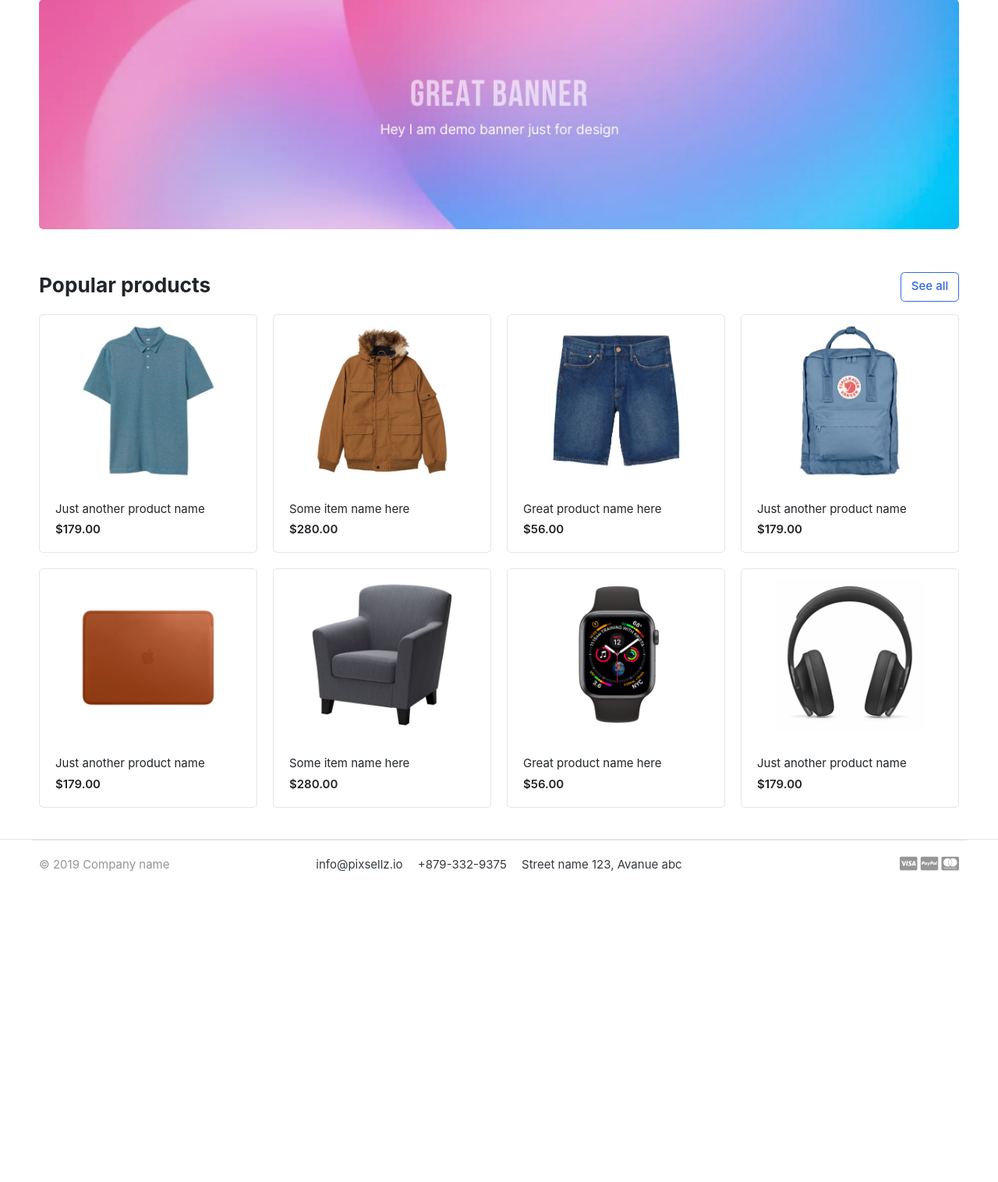
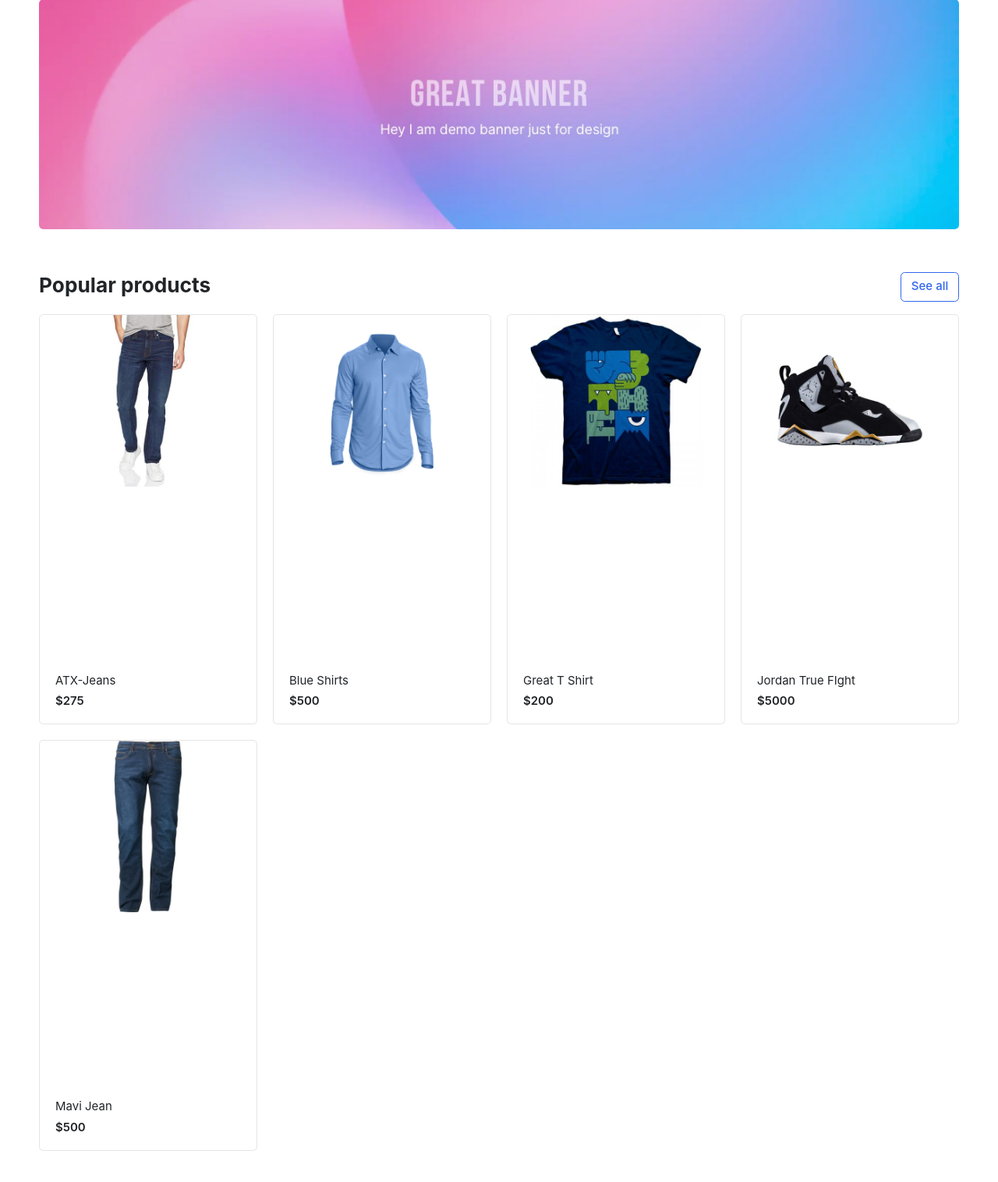
Before and after one commit to devdesignerprakash/ecommerce-django, a Django app: page / in a window 1280 px wide. Shown: the part 139-1655 px from the top of the page at 78% size. Before the commit the page ends 1257 px from the top, so only its background shows below. Run offline with Django 5.2, Linux system fonts and the light colour scheme; data comes from the database, SQL or seed files in the repository; both versions use the stored data as it was after the commit; some libraries are stand-ins or nearby versions; some web fonts are replaced.

Commit message:
@feature show all products in home page

```diff
--- a/ecommerce/ecommerce/views.py
+++ b/ecommerce/ecommerce/views.py
@@ -1,5 +1,10 @@
 from django.http import HttpResponse
 from django.shortcuts import render
+from store.models import Product
 
 def homeView(request):
-    return render(request,'home.html')
+    products = Product.objects.all().filter(is_available=True)
+    context={
+        'products':products
+    }
+    return render(request,'home.html',context)
--- a/ecommerce/static/css/ui.css
+++ b/ecommerce/static/css/ui.css
@@ -21,6 +21,7 @@ a:hover {
 }
 .img-wrap img {
   max-width: 100%;
+  height: 100%;
 }
 
 .icon-wrap {
--- a/ecommerce/store/views.py
+++ b/ecommerce/store/views.py
@@ -1,3 +1,5 @@
 from django.shortcuts import render
 
+
+
 # Create your views here.
--- a/ecommerce/templates/home.html
+++ b/ecommerce/templates/home.html
@@ -22,80 +22,19 @@
 
 
 <div class="row">
+	{% for product in products %}
 	<div class="col-md-3">
 		<div class="card card-product-grid">
-			<a href="./product-detail.html" class="img-wrap"> <img src="images/items/1.jpg"> </a>
+			<a href="./product-detail.html" class="img-wrap"> <img src="{{product.images.url}}" </a>
 			<figcaption class="info-wrap">
-				<a href="./product-detail.html" class="title">Just another product name</a>
-				<div class="price mt-1">$179.00</div> <!-- price-wrap.// -->
+				<a href="./product-detail.html" class="title">{{product.product_name}}</a>
+				<div class="price mt-1">${{product.price}}</div> <!-- price-wrap.// -->
 			</figcaption>
 		</div>
 	</div> <!-- col.// -->
-	<div class="col-md-3">
-		<div class="card card-product-grid">
-			<a href="./product-detail.html" class="img-wrap"> <img src="images/items/2.jpg"> </a>
-			<figcaption class="info-wrap">
-				<a href="./product-detail.html" class="title">Some item name here</a>
-				<div class="price mt-1">$280.00</div> <!-- price-wrap.// -->
-			</figcaption>
-		</div>
-	</div> <!-- col.// -->
-	<div class="col-md-3">
-		<div class="card card-product-grid">
-			<a href="./product-detail.html" class="img-wrap"> <img src="{% static "images/items/3.jpg" %}"> </a>
-			<figcaption class="info-wrap">
-				<a href="./product-detail.html" class="title">Great product name here</a>
-				<div class="price mt-1">$56.00</div> <!-- price-wrap.// -->
-			</figcaption>
-		</div>
-	</div> <!-- col.// -->
-	<div class="col-md-3">
-		<div class="card card-product-grid">
-			<a href="./product-detail.html" class="img-wrap"> <img src="{%static "images/items/4.jpg"%}"> </a>
-			<figcaption class="info-wrap">
-				<a href="./product-detail.html" class="title">Just another product name</a>
-				<div class="price mt-1">$179.00</div> <!-- price-wrap.// -->
-			</figcaption>
-		</div>
-	</div> <!-- col.// -->
-	<div class="col-md-3">
-		<div class="card card-product-grid">
-			<a href="./product-detail.html" class="img-wrap"> <img src="images/items/5.jpg"> </a>
-			<figcaption class="info-wrap">
-				<a href="./product-detail.html" class="title">Just another product name</a>
-				<div class="price mt-1">$179.00</div> <!-- price-wrap.// -->
-			</figcaption>
-		</div>
-	</div> <!-- col.// -->
-	<div class="col-md-3">
-		<div class="card card-product-grid">
-			<a href="./product-detail.html" class="img-wrap"> <img src="images/items/6.jpg"> </a>
-			<figcaption class="info-wrap">
-				<a href="./product-detail.html" class="title">Some item name here</a>
-				<div class="price mt-1">$280.00</div> <!-- price-wrap.// -->
-			</figcaption>
-		</div>
-	</div> <!-- col.// -->
-	<div class="col-md-3">
-		<div class="card card-product-grid">
-			<a href="./product-detail.html" class="img-wrap"> <img src="images/items/7.jpg"> </a>
-			<figcaption class="info-wrap">
-				<a href="./product-detail.html" class="title">Great product name here</a>
-				<div class="price mt-1">$56.00</div> <!-- price-wrap.// -->
-			</figcaption>
-		</div>
-	</div> <!-- col.// -->
-	<div class="col-md-3">
-		<div class="card card-product-grid">
-			<a href="./product-detail.html" class="img-wrap"> <img src="images/items/9.jpg"> </a>
-			<figcaption class="info-wrap">
-				<a href="./product-detail.html" class="title">Just another product name</a>
-				<div class="price mt-1">$179.00</div> <!-- price-wrap.// -->
-			</figcaption>
-		</div>
+	{% endfor %}
 	</div> <!-- col.// -->
 </div> <!-- row.// -->
-
 </div><!-- container // -->
 </section>
 <!-- ========================= SECTION  END// ========================= -->
```
Also changed, not shown: ecommerce/db.sqlite3, ecommerce/media/photos/categories/jackets.jpg (added), ecommerce/media/photos/categories/jeans.jpg (added), ecommerce/media/photos/categories/shirts.jpg (added), ecommerce/media/photos/categories/shoes.png (added), ecommerce/media/photos/categories/tshirts.jpg (added), ecommerce/media/photos/products/ATX-Jeans.jpg (added), ecommerce/media/photos/products/Blue-Shirt.jpg (added), ecommerce/media/photos/products/Great-Tshirt.jpg (added), ecommerce/media/photos/products/Mavi_jeans.jpg (added), ecommerce/media/photos/products/jordan-true-flight-basketball-shoes.jpg (added).
